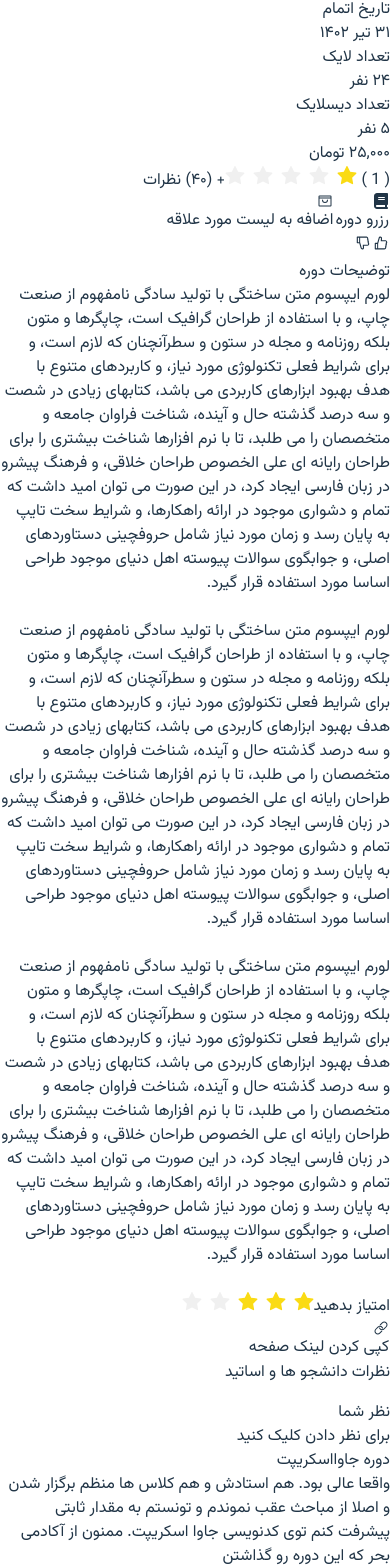
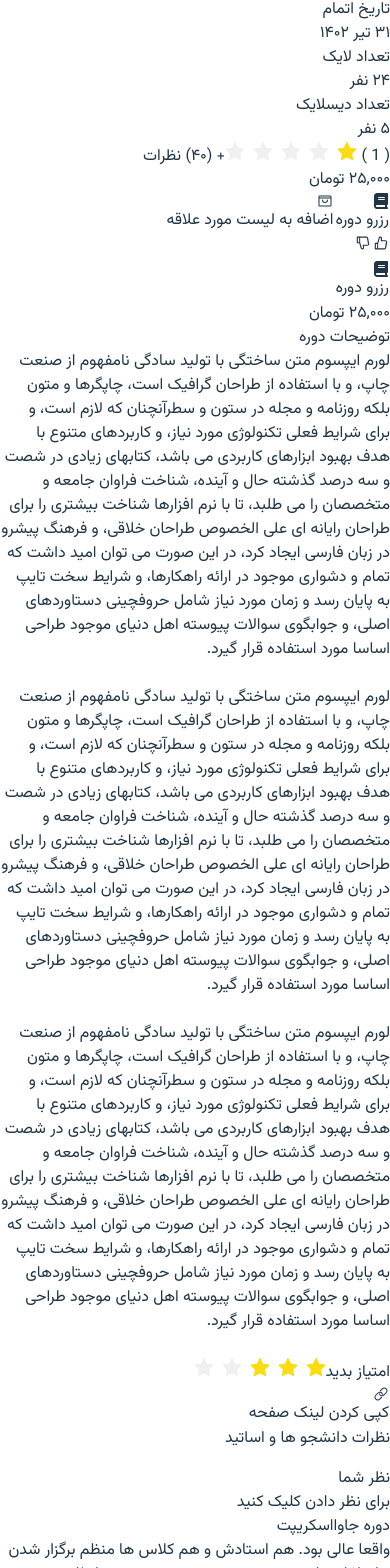
Before and after one commit to academy-react-summer1403/React-Deluxe, a React (Vite) app: page /courseDetails in a window 390 px wide. Shown: the part 410-1978 px from the top of the page. Built offline with nearby package versions, Linux system fonts and the light colour scheme.

Commit message:
goodnight / CourseDetail Responsive Completed

```diff
--- a/src/Components/CourseDetailHolder/CourseDesc.jsx
+++ b/src/Components/CourseDetailHolder/CourseDesc.jsx
@@ -92,10 +92,12 @@ const CourseDesc = () => {
         <br />
         <br />
       </p>
-      <div className="flex justify-start gap-3 mt-5">
+      <div className="flex flex-col lg:flex-row justify-start gap-3 mt-5">
         {/* <StarRating rating={4} /> */}
-        <span className="">امتیاز بدهید</span>
-        <Rate className="" defaultValue={3} />
+        <div className="mb-6 lg:mb-0">
+          <span className="">امتیاز بدید</span>
+          <Rate className="mr-4" defaultValue={3} />
+        </div>
         <CopyLink />
       </div>
     </div>
--- a/src/Components/CourseDetailHolder/CourseInfo.jsx
+++ b/src/Components/CourseDetailHolder/CourseInfo.jsx
@@ -31,21 +31,21 @@ const CourseInfo = () => {
 
         {/* 2nd Row: Course Info Section */}
         <div className="mb-4 flex flex-wrap justify-between">
-          <div className=" basis-full flex flex-wrap justify-between mb-4 rounded-3xl lg:basis-[44%] border border-gray-400 overflow-hidden">
+          <div className=" basis-full flex flex-wrap justify-between mb-4 rounded-3xl lg:rounded-none lg:rounded-r-3xl lg:basis-[44%] border lg:border-0 lg:border-t lg:border-r lg:border-b border-gray-400 overflow-hidden">
             <div className="basis-[50%] border-l border-gray-400 w-32 h-20 p-2">
               <span className="text-gray-400 text-sm">وضعیت</span> <br />
               <span className="text-white bg-[#ff5353] rounded-full px-2 text-base/[2.5rem] font-light whitespace-nowrap">
                 درحال برگزاری
               </span>
             </div>
-            <div className="basis-[50%] border-l border-gray-400 w-32 h-20 p-2">
+            <div className="basis-[50%] w-32 h-20 p-2">
               <span className="text-gray-400 text-sm">دسته بندی</span> <br />
               <span className="text-white bg-[#3772ff] rounded-full px-2 text-base/[2.5rem] font-light">
                 برنامه نویسی
               </span>
             </div>
           </div>
-          <div className="basis-full flex flex-wrap justify-between mb-4 rounded-3xl lg:basis-[56%] border border-gray-400 overflow-hidden">
+          <div className="basis-full flex flex-wrap justify-between mb-4 rounded-3xl lg:rounded-none lg:rounded-l-3xl lg:basis-[56%] border border-gray-400 overflow-hidden">
             <div className="basis-[40%] border-l border-gray-400 w-32 h-20 p-2">
               <span className="text-gray-400 text-sm">سطح آموزشی</span> <br />
               <span className="text-white bg-[#ff37f5] rounded-full px-2 text-base/[2.5rem] font-light">
@@ -60,7 +60,7 @@ const CourseInfo = () => {
             </div>
           </div>
           {/* 3rd Row: Additional Info Section */}
-          <div className="basis-full flex flex-wrap justify-between mb-4 rounded-3xl lg:basis-[50%] border border-gray-400 overflow-hidden">
+          <div className="basis-full flex flex-wrap justify-between mb-4 rounded-3xl lg:rounded-none lg:rounded-r-3xl lg:basis-[50%] border lg:border-0 lg:border-t lg:border-r lg:border-b border-gray-400 overflow-hidden">
             <div className="basis-[50%] border-l border-gray-400 w-32 h-20 p-2">
               <span className="text-gray-400 text-sm">تاریخ برگزاری</span>{" "}
               <br />
@@ -68,12 +68,12 @@ const CourseInfo = () => {
                 ۳۱ خرداد ۱۴۰۲
               </span>
             </div>
-            <div className="basis-[50%] border-l border-gray-400 w-32 h-20 p-2">
+            <div className="basis-[50%] w-32 h-20 p-2">
               <span className="text-gray-400 text-sm">تاریخ اتمام</span> <br />
               <span className="text-base/[2.5rem] font-light">۳۱ تیر ۱۴۰۲</span>
             </div>
           </div>
-          <div className="basis-full flex flex-wrap justify-between mb-4 rounded-3xl lg:basis-[50%] border border-gray-400 overflow-hidden">
+          <div className="basis-full flex flex-wrap justify-between mb-4 rounded-3xl lg:rounded-none lg:rounded-l-3xl lg:basis-[50%] border border-gray-400 overflow-hidden">
             <div className="basis-[50%] border-l border-gray-400 w-32 h-20 p-2">
               <span className="text-gray-400 text-sm">تعداد لایک</span> <br />
               <span className="text-base/[2.5rem] font-light">۲۴ نفر</span>
@@ -87,8 +87,7 @@ const CourseInfo = () => {
         </div>
 
         {/* 4th Row: Price and Rating Section */}
-        <div className="flex flex-row-reverse justify-between mb-4 items-center">
-          <div className="text-black text-2xl font-bold">۲۵,۰۰۰ تومان</div>
+        <div className="flex flex-row justify-between mb-4 items-center">
           <div className="flex items-center">
             {/* Star Rating */}
             {/* <span className="text-[#FFB700]">⭐</span>
@@ -100,6 +99,9 @@ const CourseInfo = () => {
             <Rate className="mb-1" onChange={setStarValue} defaultValue={1} />
             <span className="text-[#7C7C7C] mr-2">+ (۴۰) نظرات</span>
           </div>
+          <div className="text-black text-2xl font-bold hidden lg:block">
+            ۲۵,۰۰۰ تومان
+          </div>
         </div>
 
         {/* 5th Row: Action Buttons */}
@@ -108,8 +110,8 @@ const CourseInfo = () => {
             <FaBook className="mx-2" />
             رزرو دوره
           </button>
-          <button className="bg-[#2f2f2f] text-white lg:px-8 lg:py-2 rounded-full mx-auto flex items-center">
-            <PiShoppingBagOpen className="size-5 mx-2" />
+          <button className="bg-[#2f2f2f] text-white px-2 lg:px-8 lg:py-2 rounded-full mx-auto flex items-center">
+            <PiShoppingBagOpen className="size-5 mx-0 lg:mx-2" />
             اضافه به لیست مورد علاقه
           </button>
           <div className="flex gap-3">
@@ -121,6 +123,14 @@ const CourseInfo = () => {
             </button>
           </div>
         </div>
+
+        <div className="fixed bottom-0 right-auto z-10 lg:hidden bg-white w-[345px] h-20 flex items-center justify-around">
+          <button className="bg-[#3772FF] text-white px-8 py-2 rounded-full mr-2 flex items-center">
+            <FaBook className="mx-2" />
+            رزرو دوره
+          </button>
+          <div className="text-black text-2xl font-bold">۲۵,۰۰۰ تومان</div>
+        </div>
       </div>
     </div>
   );
```
